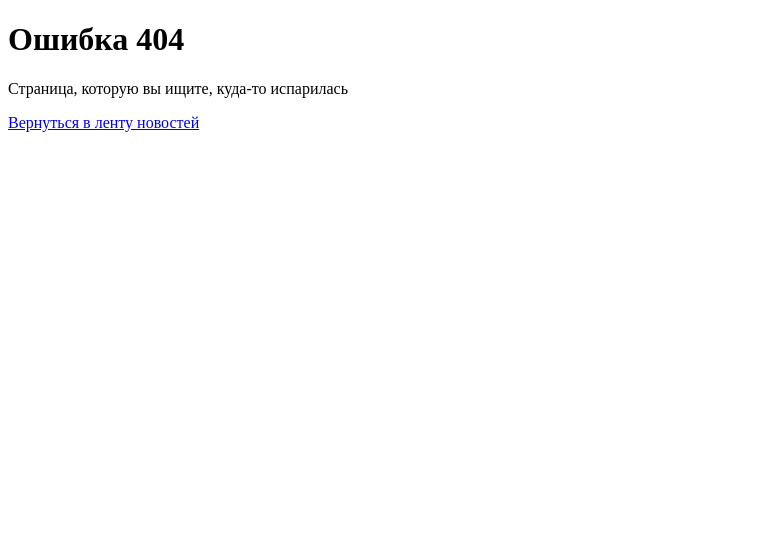
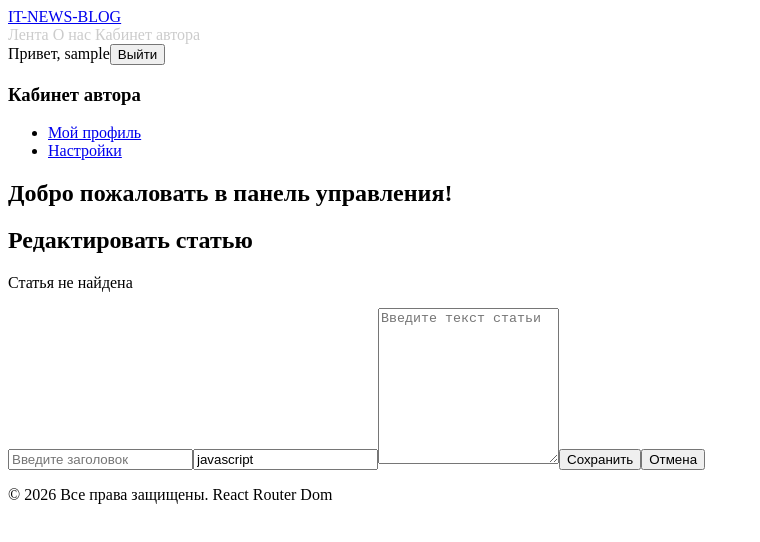
Before and after one commit to Sealal07/ReactBlogPHY52, a React (Vite) app: page /dashboard/edit-article/1 in a window 1280 px wide. Before the commit this address had no page. Shown: the top 542 px of the page, without its empty margins (0-760 px from the left). Built offline with nearby package versions, Linux system fonts and the light colour scheme; sample sign-in values are in the browser's storage.

Commit message:
edit & create form

```diff
--- a/src/main.jsx
+++ b/src/main.jsx
@@ -11,6 +11,7 @@
 import NotFound from './pages/NotFound';
 import Login from './pages/Login';
 import Register from './pages/Register';
+import ArticleForm from './pages/ArticleEdit';
 
 import ProtectedRoute from './layouts/ProtectedRoute';
 import { AuthProvider } from './context/AuthContext';
@@ -42,6 +43,10 @@
               <Route path='profile' element={<Profile />} />
               {/* /dashboard/settings*/}
               <Route path='settings' element={<Settings />} />
+              {/* /dashboard/create-article*/}
+              <Route path='create-article' element={<ArticleForm />} />
+              {/* /dashboard/edit-article/:articleId*/}
+              <Route path='edit-article/:articleId' element={<ArticleForm />} />
             </Route>
         </Route>
         <Route path='*' element={<NotFound />} />
--- a/src/pages/ArticleEdit.jsx
+++ b/src/pages/ArticleEdit.jsx
@@ -0,0 +1,109 @@
+import { useState, useEffect } from "react";
+import { useNavigate, useParams } from "react-router-dom";
+import { useAuth } from '../context/AuthContext';
+
+function ArticleForm(){
+    const { currentUser } = useAuth();
+    const { articleId } = useParams();
+    console.log(articleId, currentUser);
+    const navigate = useNavigate();
+
+    const [title, setTitle] = useState('');
+    const [category, setCategory] = useState('javascript');
+    const [description, setDescription] = useState('');
+
+    const [error, setError] = useState('');
+
+    const isEditMode = Boolean(articleId);
+
+    useEffect(() => {
+        if (isEditMode) {
+            const articles = JSON.parse(localStorage.getItem('blog_articles') || '[]');
+            const articleEdit = articles.find(a => a.id === articleId);
+            if(!articleEdit){
+                setError('Статья не найдена');
+                return;
+            }
+            // ЖЕСТКАЯ ПРОВЕРКА: именно автор пытается редактировать
+            if (articleEdit.authorId !== currentUser.id){
+                alert('ВЫ МОЖЕТЕ РЕДАКТИРОВАТЬ ТОЛЬКО СВОЮ СТАТЬЮ');
+                navigate('/news');
+                return;
+            }
+            setTitle(articleEdit.title);
+            setCategory(articleEdit.category);
+            setDescription(articleEdit.description);
+        }
+    }, [articleId, currentUser, isEditMode, navigate]);
+
+    const handleSubmit = (e) => {
+        e.preventDefault();
+        setError('');
+        if(!title.trim() || !description.trim()){
+            setError('Пожалуйста, заполните все поля')
+            return;
+        }
+        const articles = JSON.parse(localStorage.getItem('blog_articles') || '[]');
+        if(isEditMode){
+            const updateArticle = articles.map(a => {
+                if(a.id === articleId){
+                    return {
+                        ...a,
+                        title,
+                        category,
+                        description
+                    };
+                }
+                return a;
+            });
+            localStorage.setItem('blog_articles', JSON.stringify(updateArticle));
+        }else{
+            const newArticle = {
+                id: Date.now().toString(),
+                title,
+                category,
+                description,
+                authorId: currentUser.id,
+                authorName: currentUser.username
+            };
+            articles.unshift(newArticle);
+            localStorage.setItem('blog_articles', JSON.stringify(articles));
+        }
+        navigate('/news');
+    };
+    return (
+        <div>
+            <h2>{isEditMode ? "Редактировать статью" : "Создать статью"}</h2>
+            {error && <p>{error}</p>}
+
+            <form onSubmit={handleSubmit}>
+                <input
+                    type="text"
+                    value={title}
+                    onChange={(e) => setTitle(e.target.value)}
+                    placeholder="Введите заголовок"
+                />
+                <input
+                    type="text"
+                    value={category}
+                    onChange={(e) => setCategory(e.target.value)}
+                    placeholder="Введите категорию"
+                />
+                <textarea
+                    rows='10'
+                    value={description}
+                    onChange={(e) => setDescription(e.target.value)}
+                    placeholder="Введите текст статьи"
+                />
+                <button type="submit">Сохранить</button>
+                <button
+                    type="button"
+                    onClick={()=>{
+                        navigate(-1);
+                    }}
+                >Отмена</button>
+            </form>
+        </div>
+    );
+}
+export default ArticleForm;
--- a/src/pages/ArticlePage.jsx
+++ b/src/pages/ArticlePage.jsx
@@ -1,8 +1,16 @@
 import { useParams, useNavigate } from "react-router-dom";
+import { useState, useEffect } from "react";
 
 function ArticlePage(){
     const { articleId } = useParams();
     const navigate = useNavigate(); //  возвращает функцию с помощью которой можно програмно менять URL
+    const [article, setArticle] = useState(null);
+
+    useEffect(() => {
+        const savedArticles = JSON.parse(localStorage.getItem('blog_articles') || '[]');
+        const foundArticle = savedArticles.find(a => a.id === articleId);
+        setArticle(foundArticle);
+    }, [articleId]);
 
     const handleGoBack = () => {
         navigate(-1);
@@ -11,12 +19,23 @@
         navigate('/news');
     };
 
+    if (!article) {
+        return (
+            <>
+                <h2>Статья не найдена</h2>
+                <button onClick={handleGoHome}>На главную ленту</button>
+            </>
+        );
+    }
     return (
         <>
             <button onClick={handleGoBack}> --Назад в ленту </button>
             <div>
-                <h1>Вы читаете статью {articleId}</h1>
-                <p>здесь полноценный текст статьи</p>
+                <h1>{article.title}</h1>
+                <span>Категория: {article.category}</span>
+                <span>Автор: {article.authorName}</span>
+                <hr />
+                <p>{article.description}</p>
             </div>
             <button onClick={handleGoHome}> На главную ленту </button>
         </>
--- a/src/pages/NewsFeed.jsx
+++ b/src/pages/NewsFeed.jsx
@@ -1,8 +1,7 @@
 import { useState, useEffect } from 'react';
 import { Link, useSearchParams } from "react-router-dom";
 // http:localhost/news?search=react&category=frontend
-
-
+import { useAuth } from '../context/AuthContext';
 
 const ARTICLES_DATA = [
     {
@@ -31,6 +30,9 @@
     }
 ]
 function NewsFeed(){
+
+    const { currentUser } = useAuth();
+
     const [articles, setArticles] = useState([]);
 
     useEffect(()=>{
@@ -72,7 +74,7 @@
         setSearchParams(newParams);
     }
     // ФИЛЬТРАЦИЯ НА ОСНОВЕ ПОЛУЧЕННЫХ ЗНАЧЕНИЙ
-    const filteredArticles = ARTICLES_DATA.filter((article) => {
+    const filteredArticles = articles.filter((article) => {
         // в нижнем регстре, в описании или названии
         const matchesSearch = article.title.toLowerCase().includes(searchQuery.toLowerCase()) || article.description.toLowerCase().includes(searchQuery.toLowerCase());
 
@@ -88,6 +90,13 @@
     return (
         <>
             <h1>Лента свежих новостей</h1>
+            {/* КНОПКА ДОБАВЛЕНИЯ ЕСЛИ ПОЛЬЗОВАТЕЛЬ АВТОРИЗОВАН */}
+            { currentUser && (
+                <Link to='/dashboard/create-article'>
+                    + Создать статью
+                </Link>
+            )}
+
             {/* БЛОК ФИЛЬТРОВ И ПОИСКА */}
             <div style={{
                 display: 'flex',
@@ -129,12 +138,17 @@
                 {filteredArticles.length > 0 ? (
                     filteredArticles.map((article) => (
                        <article key={article.id}>
+                            <span>{article.authorName}</span>
                             <h2>{article.title}</h2>
                             <h2>{article.description}</h2>
                             <span>{article.category.toUpperCase()}</span>
                             <Link to={`/news/${article.id}`}>
                                 Читать полностью
                             </Link>
+                            { currentUser && currentUser.id === article.authorId &&(
+                            <Link to={`/dashboard/edit-article/${article.id}`}>
+                                Редактировать
+                            </Link> )}
                         </article>
                     ))
                 ) : (
```
